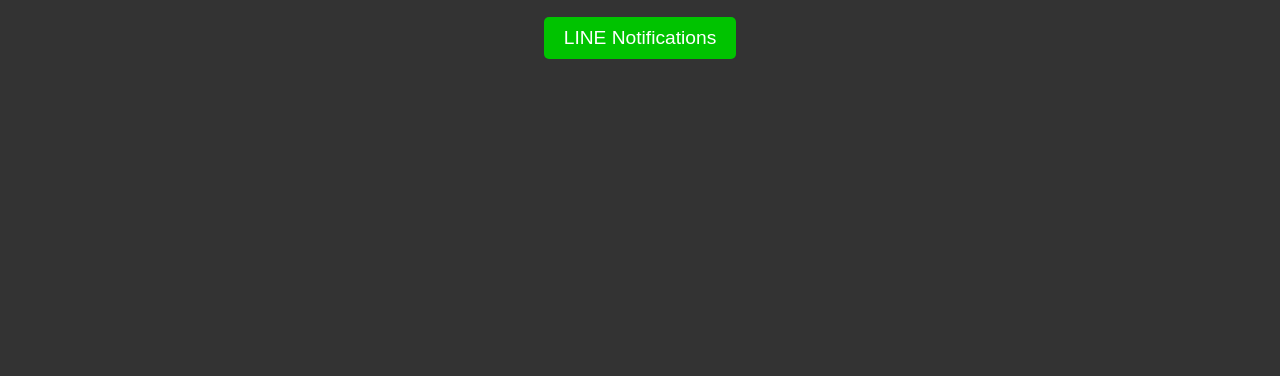
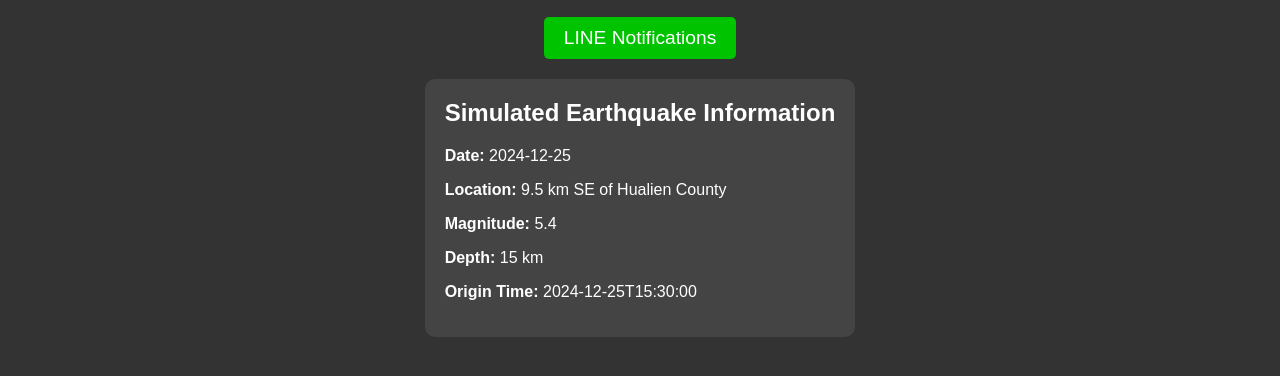
Before and after one commit to kaiyin1205/SafetyAlert.github.io, a plain HTML site: page index.html in a window 1280 px wide. Shown: the part 140-516 px from the top of the page. Drawn offline with Linux system fonts and the light colour scheme; no server answers.

Commit message:
Update index.html

```diff
--- a/index.html
+++ b/index.html
@@ -43,6 +43,19 @@
       vertical-align: middle;
       margin-right: 10px;
     }
+
+    #earthquake-data {
+      margin-top: 20px;
+      background-color: #444;
+      padding: 20px;
+      border-radius: 10px;
+      display: inline-block;
+      text-align: left;
+    }
+
+    #earthquake-data h2 {
+      margin-top: 0;
+    }
   </style>
 </head>
 <body>
@@ -55,5 +68,67 @@
       LINE Notifications
     </a>
   </div>
+
+  <!-- Earthquake Data -->
+  <div id="earthquake-data"></div>
+
+  <script>
+    console.log('scripts.js is running!');
+
+    const API_URL = 'https://opendata.cwa.gov.tw/api/v1/rest/datastore/E-A0015-002?Authorization=CWA-83D87A3D-4C19-4B1E-8021-AF70E4774117';
+
+    console.log('Starting API request...');
+
+    // 模擬地震資料
+    const simulatedEarthquake = {
+      date: "2024-12-25",
+      location: "9.5 km SE of Hualien County",
+      magnitude: 5.4,
+      depth: 15,
+      originTime: "2024-12-25T15:30:00"
+    };
+
+    // Fetch earthquake data
+    fetch(API_URL)
+      .then(response => {
+        console.log('Response received:', response);
+        if (!response.ok) {
+          throw new Error(`HTTP error! status: ${response.status}`);
+        }
+        return response.json();
+      })
+      .then(data => {
+        console.log('Full API Response:', data);
+        const records = data.records.earthquake;
+
+        // 顯示地震資訊
+        const earthquakeContainer = document.getElementById('earthquake-data');
+        if (records && records.length > 0) {
+          earthquakeContainer.innerHTML = `
+            <h2>Latest Earthquake Information</h2>
+            <p><strong>Date:</strong> ${records[0].EarthquakeInfo.OriginTime.split('T')[0]}</p>
+            <p><strong>Location:</strong> ${records[0].EarthquakeInfo.Epicenter.Location}</p>
+            <p><strong>Magnitude:</strong> ${records[0].EarthquakeInfo.Magnitude.MagnitudeValue}</p>
+            <p><strong>Depth:</strong> ${records[0].EarthquakeInfo.Depth.Value} km</p>
+          `;
+        } else {
+          throw new Error('No earthquake data available');
+        }
+      })
+      .catch(error => {
+        console.error('Error fetching earthquake data:', error);
+        const earthquakeContainer = document.getElementById('earthquake-data');
+
+        // 顯示模擬地震資訊
+        earthquakeContainer.innerHTML = `
+          <h2>Simulated Earthquake Information</h2>
+          <p><strong>Date:</strong> ${simulatedEarthquake.date}</p>
+          <p><strong>Location:</strong> ${simulatedEarthquake.location}</p>
+          <p><strong>Magnitude:</strong> ${simulatedEarthquake.magnitude}</p>
+          <p><strong>Depth:</strong> ${simulatedEarthquake.depth} km</p>
+          <p><strong>Origin Time:</strong> ${simulatedEarthquake.originTime}</p>
+        `;
+      });
+  </script>
 </body>
 </html>
```
